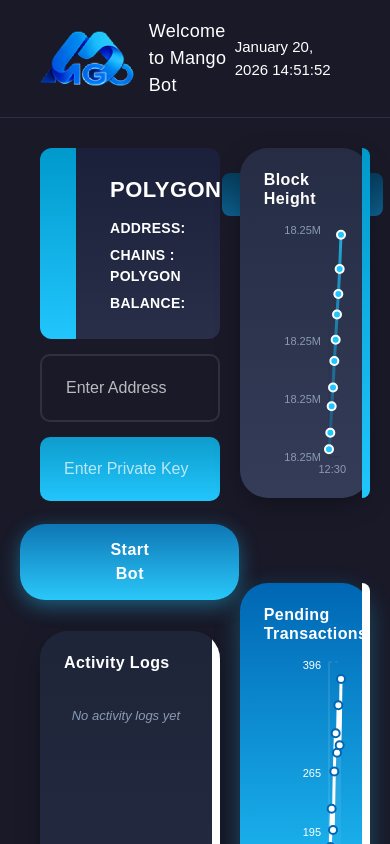
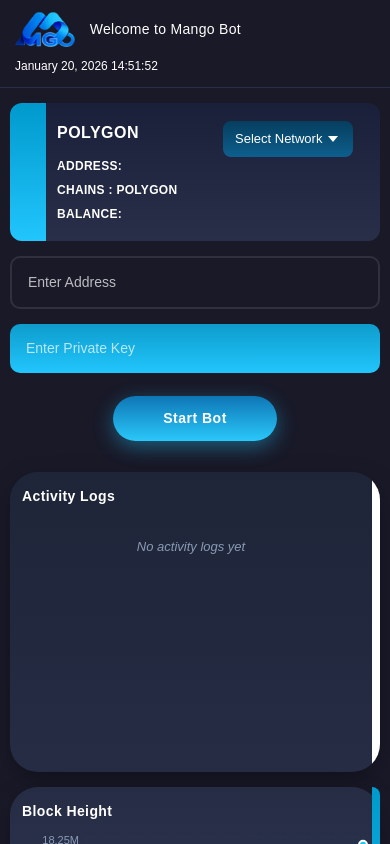
Before and after one commit to MuzammalRamzan/Marlinn-Frontend, a React (Vite) app: page /user in a window 390 px wide. Shown: the top 844 px of the page. Built offline with nearby package versions, Linux system fonts and the light colour scheme.

Commit message:
Updated index.css

```diff
--- a/src/Compounent/Hero/Hero.jsx
+++ b/src/Compounent/Hero/Hero.jsx
@@ -301,7 +301,7 @@
       padding: '0',
       fontFamily: 'Montserrat, sans-serif'
     }}>
-      <div style={{
+      <div className="header" style={{
         borderBottom: '1px solid #292F49',
         padding: '18px 40px',
         display: 'flex',
@@ -309,25 +309,25 @@
         alignItems: 'center'
       }}>
         <div style={{ display: 'flex', alignItems: 'center', gap: '15px' }}>
-          <img src={logo} alt="Mango Logo" style={{ height: '55px', width: 'auto' }} />
-          <span style={{ color: '#ffffff', fontSize: '18px', fontWeight: '400', letterSpacing: '0.3px' }}>
+          <img src={logo} alt="Mango Logo" className="header-logo" style={{ height: '55px', width: 'auto' }} />
+          <span className="header-title" style={{ color: '#ffffff', fontSize: '18px', fontWeight: '400', letterSpacing: '0.3px' }}>
             Welcome to Mango Bot
           </span>
         </div>
-        <div style={{ color: '#ffffff', fontSize: '15px', fontWeight: '400' }}>
+        <div className="header-time" style={{ color: '#ffffff', fontSize: '15px', fontWeight: '400' }}>
           {time.toLocaleDateString('en-US', { month: 'long', day: 'numeric', year: 'numeric' })} {time.toLocaleTimeString('en-US', { hour12: false })}
         </div>
       </div>
 
-      <div style={{ padding: '30px 40px' }}>
-        <div style={{
+      <div className="main-content" style={{ padding: '30px 40px' }}>
+        <div className="main-grid" style={{
           display: 'grid',
           gridTemplateColumns: '58% 42%',
           gap: '20px',
           alignItems: 'start'
         }}>
           <div style={{ display: 'flex', flexDirection: 'column', gap: '15px' }}>
-            <div style={{
+            <div className="info-card" style={{
               background: 'linear-gradient(180deg, #1a1f3a 0%, #292F49 100%)',
               borderRadius: '12px',
               padding: '25px 20px',
@@ -346,8 +346,8 @@
                 borderRadius: '12px 0 0 12px'
               }}></div>
 
-              <div style={{ marginLeft: '50px', flex: 1 }}>
-                <div style={{
+              <div className="info-card-content" style={{ marginLeft: '50px', flex: 1 }}>
+                <div className="info-card-title" style={{
                   color: '#ffffff',
                   fontSize: '22px',
                   fontWeight: '600',
@@ -360,17 +360,17 @@
                       : "BSC"
                     : "POLYGON"}
                 </div>
-                <div style={{ color: '#ffffff', fontSize: '14px', marginBottom: '6px', fontWeight: '600', letterSpacing: '0.3px' }}>
+                <div className="info-card-text" style={{ color: '#ffffff', fontSize: '14px', marginBottom: '6px', fontWeight: '600', letterSpacing: '0.3px' }}>
                   ADDRESS:
                 </div>
-                <div style={{ color: '#ffffff', fontSize: '14px', marginBottom: '6px', fontWeight: '600', letterSpacing: '0.3px' }}>
+                <div className="info-card-text" style={{ color: '#ffffff', fontSize: '14px', marginBottom: '6px', fontWeight: '600', letterSpacing: '0.3px' }}>
                   CHAINS : {network
                     ? network === "polygon"
                       ? "POLYGON"
                       : "BSC"
                     : "POLYGON"}
                 </div>
-                <div style={{ color: '#ffffff', fontSize: '14px', fontWeight: '600', letterSpacing: '0.3px' }}>
+                <div className="info-card-text" style={{ color: '#ffffff', fontSize: '14px', fontWeight: '600', letterSpacing: '0.3px' }}>
                   BALANCE: {balance !== null && balance}
                 </div>
                 {profit !== null && (
@@ -384,6 +384,7 @@
                 <select
                   value={network}
                   onChange={(e) => setNetwork(e.target.value)}
+                  className="network-select"
                   style={{
                     background: 'linear-gradient(180deg, #063E5F 0%, #0D5F8D 100%)',
                     border: 'none',
@@ -423,6 +424,7 @@
               placeholder="Enter Address"
               value={address || ""}
               onChange={(e) => setAddress(e.target.value)}
+              className="input-field"
               style={{
                 width: '100%',
                 background: 'transparent',
@@ -442,6 +444,7 @@
               placeholder="Enter Private Key"
               value={displayKey}
               onChange={handleChange}
+              className="input-field"
               style={{
                 width: '100%',
                 background: 'linear-gradient(180deg, #0E9CCC 0%, #21C6FD 100%)',
@@ -460,6 +463,7 @@
               <button
                 onClick={handleRunBot}
                 disabled={loader}
+                className="start-button"
                 style={{
                   background: 'linear-gradient(180deg, #0E76B5 0%, #2AC8FA 100%)',
                   border: 'none',
@@ -480,7 +484,7 @@
 
             <div style={{ marginTop: '8px', color: '#ffffff', fontSize: '14px' }}>{message}</div>
 
-            <div style={{
+            <div className="activity-logs chart-card" style={{
               marginTop: '-15px',
               background: 'linear-gradient(180deg, #1e2538 0%, #252c44 100%)',
               borderRadius: '28px',
@@ -500,7 +504,7 @@
                 borderRadius: '0 28px 28px 0'
               }}></div>
 
-              <h3 style={{
+              <h3 className="chart-title" style={{
                 color: '#ffffff',
                 fontSize: '16px',
                 fontWeight: '600',
@@ -580,8 +584,8 @@
             </div>
           </div>
 
-          <div style={{ display: 'flex', flexDirection: 'column', gap: '85px' }}>
-            <div style={{
+          <div className="chart-section" style={{ display: 'flex', flexDirection: 'column', gap: '85px' }}>
+            <div className="chart-card" style={{
               background: 'linear-gradient(180deg, #252c44 0%, #353C58 100%)',
               borderRadius: '28px',
               padding: '22px 24px',
@@ -599,7 +603,7 @@
                 borderRadius: '0 28px 28px 0'
               }}></div>
 
-              <h3 style={{
+              <h3 className="chart-title" style={{
                 color: '#ffffff',
                 fontSize: '16px',
                 fontWeight: '600',
@@ -651,7 +655,7 @@
               </ResponsiveContainer>
             </div>
 
-            <div style={{
+            <div className="chart-card" style={{
               background: 'linear-gradient(180deg, #0066B3 0%, #21C6FD 100%)',
               borderRadius: '28px',
               padding: '22px 24px',
@@ -669,7 +673,7 @@
                 borderRadius: '0 28px 28px 0'
               }}></div>
 
-              <h3 style={{
+              <h3 className="chart-title" style={{
                 color: '#ffffff',
                 fontSize: '16px',
                 fontWeight: '600',
@@ -729,7 +733,7 @@
         </div>
       </div>
 
-      <footer style={{
+      <footer className="footer" style={{
         borderTop: '1px solid #292F49',
         padding: '25px 40px',
         marginTop: '40px',
--- a/src/index.css
+++ b/src/index.css
@@ -64,3 +64,179 @@
   color: #ffffff !important;
   opacity: 0.7;
 }
+
+.logs-container::-webkit-scrollbar {
+  width: 6px;
+}
+
+.logs-container::-webkit-scrollbar-track {
+  background: transparent;
+}
+
+.logs-container::-webkit-scrollbar-thumb {
+  background: rgba(255, 255, 255, 0.2);
+  border-radius: 8px;
+}
+
+.logs-container::-webkit-scrollbar-thumb:hover {
+  background: rgba(255, 255, 255, 0.3);
+}
+
+@media (max-width: 1024px) {
+  .main-grid {
+    grid-template-columns: 1fr !important;
+    gap: 20px !important;
+  }
+
+  .chart-section {
+    gap: 20px !important;
+  }
+}
+
+@media (max-width: 768px) {
+  .header {
+    padding: 15px 20px !important;
+    flex-direction: column !important;
+    gap: 10px !important;
+    align-items: flex-start !important;
+  }
+
+  .header-logo {
+    height: 40px !important;
+  }
+
+  .header-title {
+    font-size: 16px !important;
+  }
+
+  .header-time {
+    font-size: 13px !important;
+    align-self: flex-start !important;
+  }
+
+  .main-content {
+    padding: 20px 15px !important;
+  }
+
+  .main-grid {
+    grid-template-columns: 1fr !important;
+    gap: 15px !important;
+  }
+
+  .info-card {
+    padding: 20px 15px !important;
+  }
+
+  .info-card-content {
+    margin-left: 40px !important;
+  }
+
+  .info-card-title {
+    font-size: 18px !important;
+  }
+
+  .info-card-text {
+    font-size: 13px !important;
+  }
+
+  .network-select {
+    min-width: 140px !important;
+    padding: 8px 35px 8px 15px !important;
+    font-size: 14px !important;
+  }
+
+  .input-field {
+    padding: 16px 20px !important;
+    font-size: 15px !important;
+  }
+
+  .start-button {
+    padding: 12px 60px !important;
+    font-size: 15px !important;
+  }
+
+  .chart-card {
+    height: 320px !important;
+    padding: 18px 16px !important;
+  }
+
+  .chart-title {
+    font-size: 15px !important;
+  }
+
+  .chart-section {
+    gap: 20px !important;
+  }
+
+  .footer {
+    padding: 20px 20px !important;
+  }
+}
+
+@media (max-width: 480px) {
+  .header {
+    padding: 12px 15px !important;
+  }
+
+  .header-logo {
+    height: 35px !important;
+  }
+
+  .header-title {
+    font-size: 14px !important;
+  }
+
+  .header-time {
+    font-size: 12px !important;
+  }
+
+  .main-content {
+    padding: 15px 10px !important;
+  }
+
+  .info-card {
+    padding: 18px 12px !important;
+  }
+
+  .info-card-content {
+    margin-left: 35px !important;
+  }
+
+  .info-card-title {
+    font-size: 16px !important;
+  }
+
+  .info-card-text {
+    font-size: 12px !important;
+  }
+
+  .network-select {
+    min-width: 120px !important;
+    padding: 8px 30px 8px 12px !important;
+    font-size: 13px !important;
+  }
+
+  .input-field {
+    padding: 14px 16px !important;
+    font-size: 14px !important;
+  }
+
+  .start-button {
+    padding: 12px 50px !important;
+    font-size: 14px !important;
+  }
+
+  .chart-card {
+    height: 280px !important;
+    padding: 16px 12px !important;
+  }
+
+  .activity-logs {
+    height: 300px !important;
+  }
+
+  .chart-title {
+    font-size: 14px !important;
+    margin-bottom: 12px !important;
+  }
+}
```
